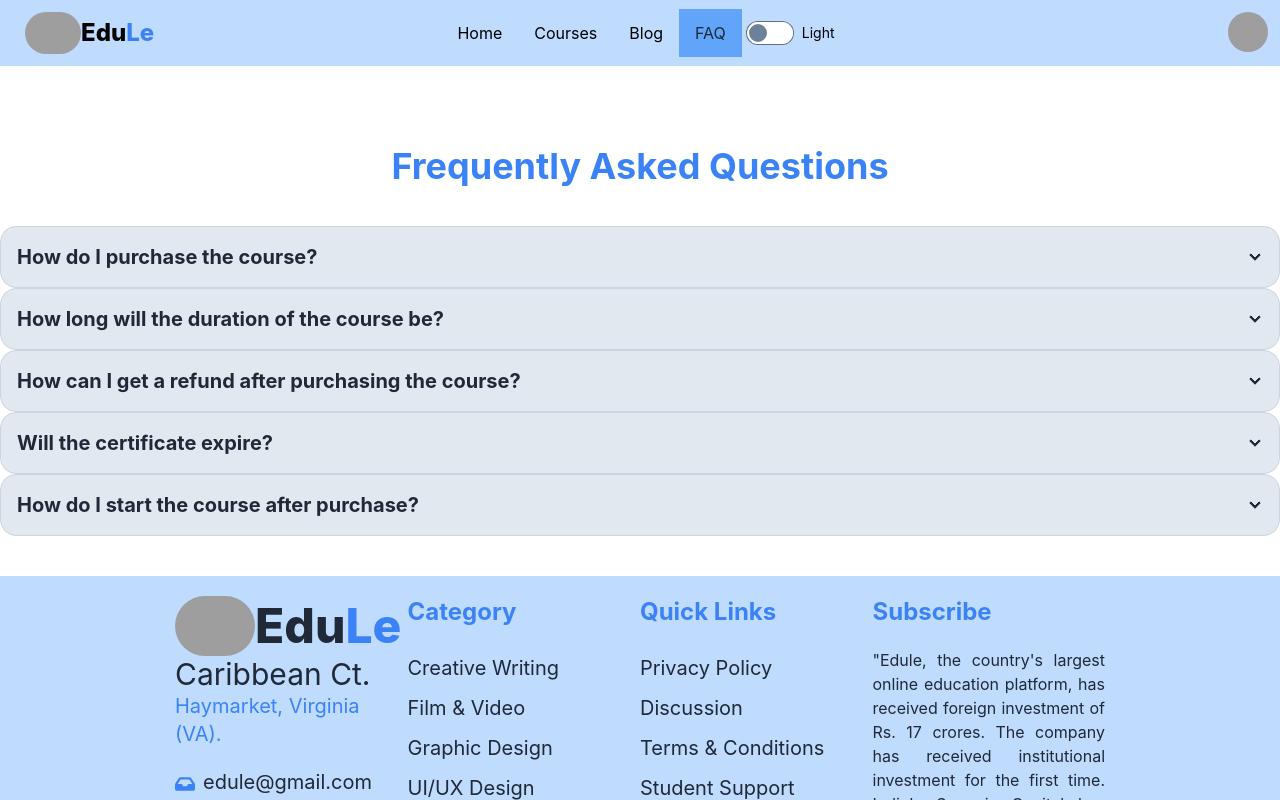
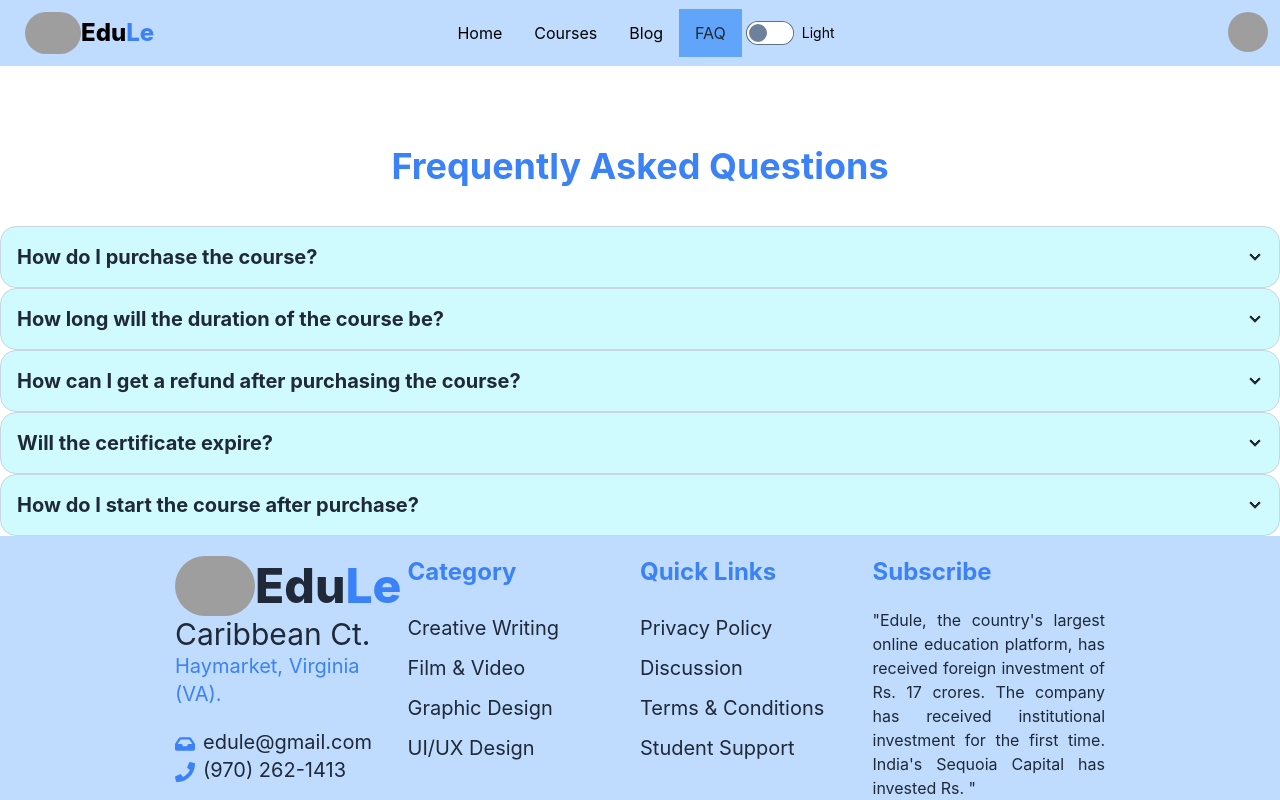
Before and after one commit to Alok52682/edule-clint-side, a React (Create React App) app: page /faq in a window 1280 px wide. Shown: the top 800 px of the page. Built offline with nearby package versions, Linux system fonts and the light colour scheme; grey boxes are pictures that could not be loaded.

Commit message:
theme mode togler added

```diff
--- a/src/Layouts/Main.js
+++ b/src/Layouts/Main.js
@@ -1,11 +1,13 @@
-import React from 'react';
+import React, { useContext } from 'react';
 import { Outlet } from 'react-router-dom';
 import Navber from '../Pages/Shared/Navber';
 import Footer from '../Pages/Shared/Footer'
+import { ThemeContext } from '../Contexts/ThemeProvider';
 
 const Main = () => {
+    const { light } = useContext(ThemeContext);
     return (
-        <div>
+        <div className={`${light ? undefined : "bg-slate-700 text-white"}`}>
             <Navber />
             <Outlet />
             <Footer />
--- a/src/Pages/Blog/Blog.js
+++ b/src/Pages/Blog/Blog.js
@@ -1,11 +1,13 @@
-import React from 'react';
+import React, { useContext } from 'react';
+import { ThemeContext } from '../../Contexts/ThemeProvider';
 
 const Blog = () => {
+    const { light } = useContext(ThemeContext);
     return (
-        <div>
+        <div className={`mt-10 ${light ? undefined : "bg-slate-700 text-white mt-0"}`}>
             <div className='w-10/12 mx-auto'>
-                <h1 className='text-5xl font-bold text-error my-10'>#Question 1</h1>
-                <div className="card card-compact bg-violet-100 shadow-xl">
+                <h1 className='text-5xl font-bold text-error'>#Question 1</h1>
+                <div className={`card card-compact shadow-xl ${light ? " bg-violet-100" : " bg-violet-900 text-white mt-0"}`}>
                     <figure><img src="https://d1jnx9ba8s6j9r.cloudfront.net/blog/wp-content/uploads/2019/07/express-logo.png" className='w-full' alt="Shoes" /></figure>
                     <div className="card-body">
                         <h2 className="card-title">What is cors?</h2>
@@ -20,7 +22,7 @@ const Blog = () => {
             </div>
             <div className='w-10/12 mx-auto'>
                 <h1 className='text-5xl font-bold text-error my-10'>#Question 2</h1>
-                <div className="card card-compact bg-violet-100 shadow-xl">
+                <div className={`card card-compact shadow-xl ${light ? " bg-violet-100" : " bg-violet-900 text-white mt-0"}`}>
                     <figure><img src="https://blog.back4app.com/wp-content/uploads/2018/01/Firebase-Alternatives-1.jpg" className='w-full' alt="Shoes" /></figure>
                     <div className="card-body">
                         <h2 className="card-title">Why are you using firebase? What other options do you have to implement authentication?</h2>
@@ -37,7 +39,7 @@ const Blog = () => {
             </div>
             <div className='w-10/12 mx-auto'>
                 <h1 className='text-5xl font-bold text-error my-10'>#Question 3</h1>
-                <div className="card card-compact bg-violet-100 shadow-xl">
+                <div className={`card card-compact shadow-xl ${light ? " bg-violet-100" : " bg-violet-900 text-white mt-0"}`}>
                     <figure><img src="https://i.ytimg.com/vi/0x8Dap2EIVE/maxresdefault.jpg" className='w-full' alt="Shoes" /></figure>
                     <div className="card-body">
                         <h2 className="card-title">How does the private route work?</h2>
@@ -48,9 +50,9 @@ const Blog = () => {
                     </div>
                 </div>
             </div>
-            <div className='w-10/12 mx-auto mb-5'>
-                <h1 className='text-5xl font-bold text-error my-10'>#Question 4</h1>
-                <div className="card card-compact bg-violet-100 shadow-xl">
+            <div className='w-10/12 mx-auto'>
+                <h1 className='text-5xl font-bold text-error mt-10'>#Question 4</h1>
+                <div className={`card card-compact shadow-xl ${light ? " bg-violet-100" : " bg-violet-900 text-white mt-0"}`}>
                     <figure><img src="https://cdn.educba.com/academy/wp-content/uploads/2019/06/How-Node.JS-Works.jpg" className='w-full' alt="Shoes" /></figure>
                     <div className="card-body">
                         <h2 className="card-title">What is Node? How does Node work?</h2>
--- a/src/Pages/Courses/Courses.js
+++ b/src/Pages/Courses/Courses.js
@@ -1,10 +1,12 @@
-import React from 'react';
+import React, { useContext } from 'react';
 import { NavLink, Outlet, useLoaderData } from 'react-router-dom';
+import { ThemeContext } from '../../Contexts/ThemeProvider';
 
 const Courses = () => {
     const courses = useLoaderData();
+    const { light } = useContext(ThemeContext);
     return (
-        <div className='lg:grid grid-cols-4'>
+        <div className={`lg:grid grid-cols-4 ${light ? undefined : "bg-slate-700 text-white"}`}>
             <div className='text-center p-5 h-full' >
                 <div className="btn-group btn-group-vertical">
                     <NavLink
@@ -17,7 +19,7 @@ const Courses = () => {
                                 key={course.id}
                                 to={`/courses/${course.id}`}
                                 className={({ isActive }) =>
-                                    "nav-link my-2 border rounded p-5 hover:border-blue-400" + (isActive ? " text-white bg-blue-400" : " text-black")
+                                    "nav-link my-2 border rounded p-5 hover:border-blue-400" + (isActive ? " text-white bg-blue-400" : ` ${light ? " text-black" : " text-blue-200"}`)
                                 }
                             >{course.heading}</NavLink>
                         )
--- a/src/Pages/Faq/Faq.js
+++ b/src/Pages/Faq/Faq.js
@@ -1,10 +1,12 @@
-import React from 'react';
+import React, { useContext } from 'react';
+import { ThemeContext } from '../../Contexts/ThemeProvider';
 
 const Faq = () => {
+    const { light } = useContext(ThemeContext);
     return (
-        <div>
+        <div className={`${light ? undefined : "bg-slate-700 text-white"}`}>
             <h2 className='text-4xl font-bold text-blue-500 text-center mt-20 mb-10'>Frequently Asked Questions</h2>
-            <div className="collapse collapse-arrow border border-slate-300 bg-slate-200 rounded-box">
+            <div className={`collapse collapse-arrow border border-slate-300 rounded-box ${light ? "bg-cyan-100" : "bg-cyan-700"}`}>
                 <input type="checkbox" className="peer" />
                 <div className="collapse-title text-xl font-bold">
                     How do I purchase the course?
@@ -23,7 +25,7 @@ const Faq = () => {
             </div>
 
             {/* Question number-2 */}
-            <div className="collapse collapse-arrow border border-slate-300 bg-slate-200 rounded-box">
+            <div className={`collapse collapse-arrow border border-slate-300 rounded-box ${light ? "bg-cyan-100" : "bg-cyan-700"}`}>
                 <input type="checkbox" className="peer" />
                 <div className="collapse-title text-xl font-bold">
                     How long will the duration of the course be?
@@ -36,7 +38,7 @@ const Faq = () => {
                     </div>
                 </div>
             </div>
-            <div className="collapse collapse-arrow border border-slate-300 bg-slate-200 rounded-box">
+            <div className={`collapse collapse-arrow border border-slate-300 rounded-box ${light ? "bg-cyan-100" : "bg-cyan-700"}`}>
                 <input type="checkbox" className="peer" />
                 <div className="collapse-title text-xl font-bold">
                     How can I get a refund after purchasing the course?
@@ -53,7 +55,7 @@ const Faq = () => {
             </div>
 
             {/* Question number-3 */}
-            <div className="collapse collapse-arrow border border-slate-300 bg-slate-200 rounded-box">
+            <div className={`collapse collapse-arrow border border-slate-300 rounded-box ${light ? "bg-cyan-100" : "bg-cyan-700"}`}>
                 <input type="checkbox" className="peer" />
                 <div className="collapse-title text-xl font-bold">
                     Will the certificate expire?
@@ -62,7 +64,7 @@ const Faq = () => {
                     <p>Your certificate never expires, you can use the certificate whenever you want at your convenience.</p>
                 </div>
             </div>
-            <div className="collapse collapse-arrow border mb-10 border-slate-300 bg-slate-200 rounded-box">
+            <div className={`collapse collapse-arrow border border-slate-300 rounded-box ${light ? "bg-cyan-100" : "bg-cyan-700"}`}>
                 <input type="checkbox" className="peer" />
                 <div className="collapse-title text-xl font-bold">
                     How do I start the course after purchase?
--- a/src/Pages/Shared/Footer.js
+++ b/src/Pages/Shared/Footer.js
@@ -6,7 +6,6 @@ const Footer = () => {
 
     const { light } = useContext(ThemeContext);
 
-    console.log(light);
     return (
         <div className={`p-5 ${light ? "bg-blue-200" : "bg-blue-900 text-white"}`}>
             <div className="grid lg:grid-cols-4 w-9/12 mx-auto">
--- a/src/Pages/Shared/Navber.js
+++ b/src/Pages/Shared/Navber.js
@@ -1,5 +1,4 @@
 import React from 'react';
-import { useState } from 'react';
 import { useContext } from 'react';
 import { Link, NavLink } from 'react-router-dom';
 import { ThemeContext } from '../../Contexts/ThemeProvider';
@@ -9,10 +8,6 @@ const Navber = () => {
 
     const { user } = useContext(AuthContext);
     const { light, SetLight } = useContext(ThemeContext);
-
-    const changeTheme = () => {
-        SetLight(!light)
-    }
 
     return (
         <div className={`navbar ${light ? "bg-blue-200" : "bg-blue-900"} sticky top-0 z-10`}>
@@ -83,7 +78,7 @@ const Navber = () => {
                 </ul>
                 <div className="form-control">
                     <label className="label cursor-pointer">
-                        <input onChange={changeTheme} type="checkbox" className="toggle mr-2" />
+                        <input onChange={() => SetLight(!light)} type="checkbox" className="toggle mr-2" />
                         <span className={`label-text text-black ${light ? " text-black" : " text-blue-200"}`}>{light ? 'Light' : 'Dark'}</span>
                     </label>
                 </div>
```
